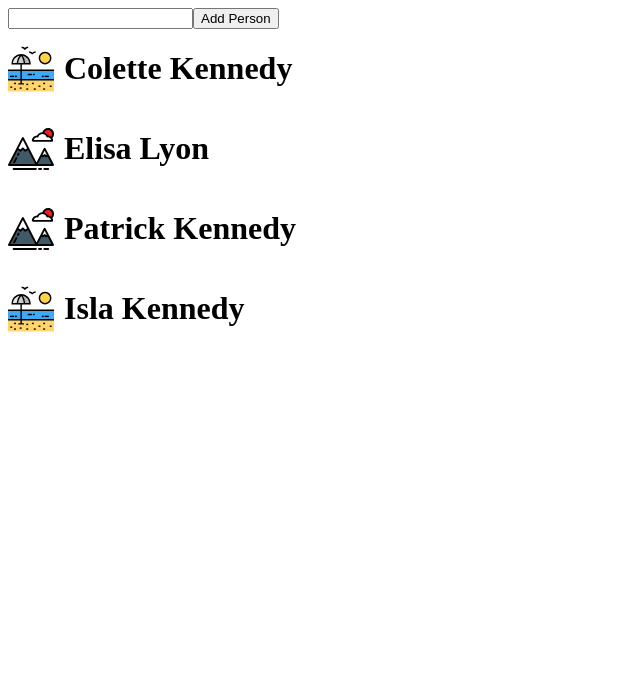
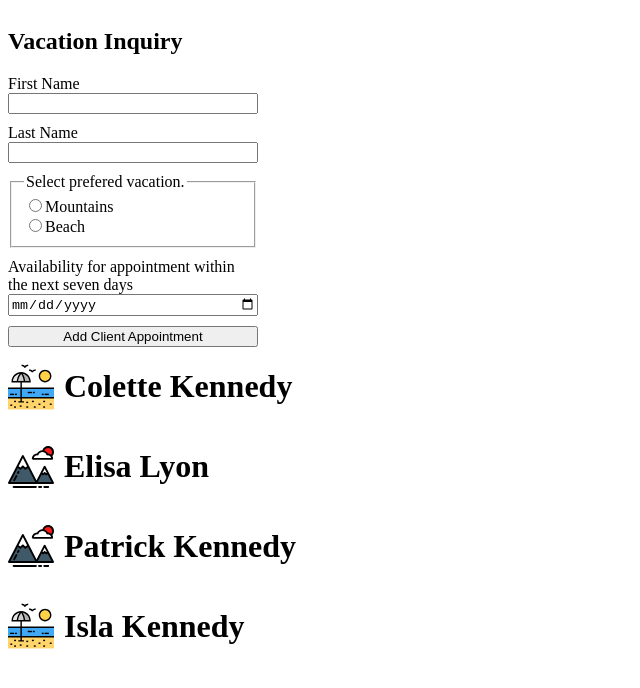
Before and after one commit to pkennedytx1/jsx-intro, a React (Create React App) app: page / in a window 1280 px wide. Shown: the top 688 px of the page, without its empty margins (0-640 px from the left). Built offline with nearby package versions, Linux system fonts and the light colour scheme.

Commit message:
updated the form to contain more values so we can go over the validation

```diff
--- a/src/Components/ListInput.jsx
+++ b/src/Components/ListInput.jsx
@@ -3,12 +3,43 @@ import React from 'react';
 const ListInput = ({ handleNewPerson }) => {
     const [input, setInput] = React.useState();
     return(
-        <>
-            <input value={input} onChange={(e) => {
+        <div style={{ display: 'flex', flexDirection: 'column', maxWidth: '250px' }}>
+            <h2>Vacation Inquiry</h2>
+            <label for="first-name">First Name</label>
+            <input id='first-name' value={input} onChange={(e) => {
                 setInput(e.target.value);
             }} />
-            <button onClick={() => handleNewPerson(input)} >Add Person</button>
-        </>
+            <span style={{ margin: '5px' }} />
+            <label for="last-name">Last Name</label>
+            <input id='last-name' />
+            <span style={{ margin: '5px' }} />
+            <fieldset>
+                <legend>Select prefered vacation.</legend>
+                <div>
+                    <input
+                        type="radio"
+                        id="mountains"
+                        name="drone"
+                        value="Mountains"
+                    />
+                    <label for="mountains">Mountains</label>
+                </div>
+                <div>
+                    <input
+                        type="radio"
+                        id="beach"
+                        name="drone"
+                        value="Beach"
+                    />
+                    <label for="beach">Beach</label>
+                </div>
+            </fieldset>
+            <span style={{ margin: '5px' }} />
+            <label>Availability for appointment within the next seven days</label>
+            <input type='date' />
+            <span style={{ margin: '5px' }} />
+            <button onClick={() => handleNewPerson(input)} >Add Client Appointment</button>
+        </div>
     )
 }
 
```
